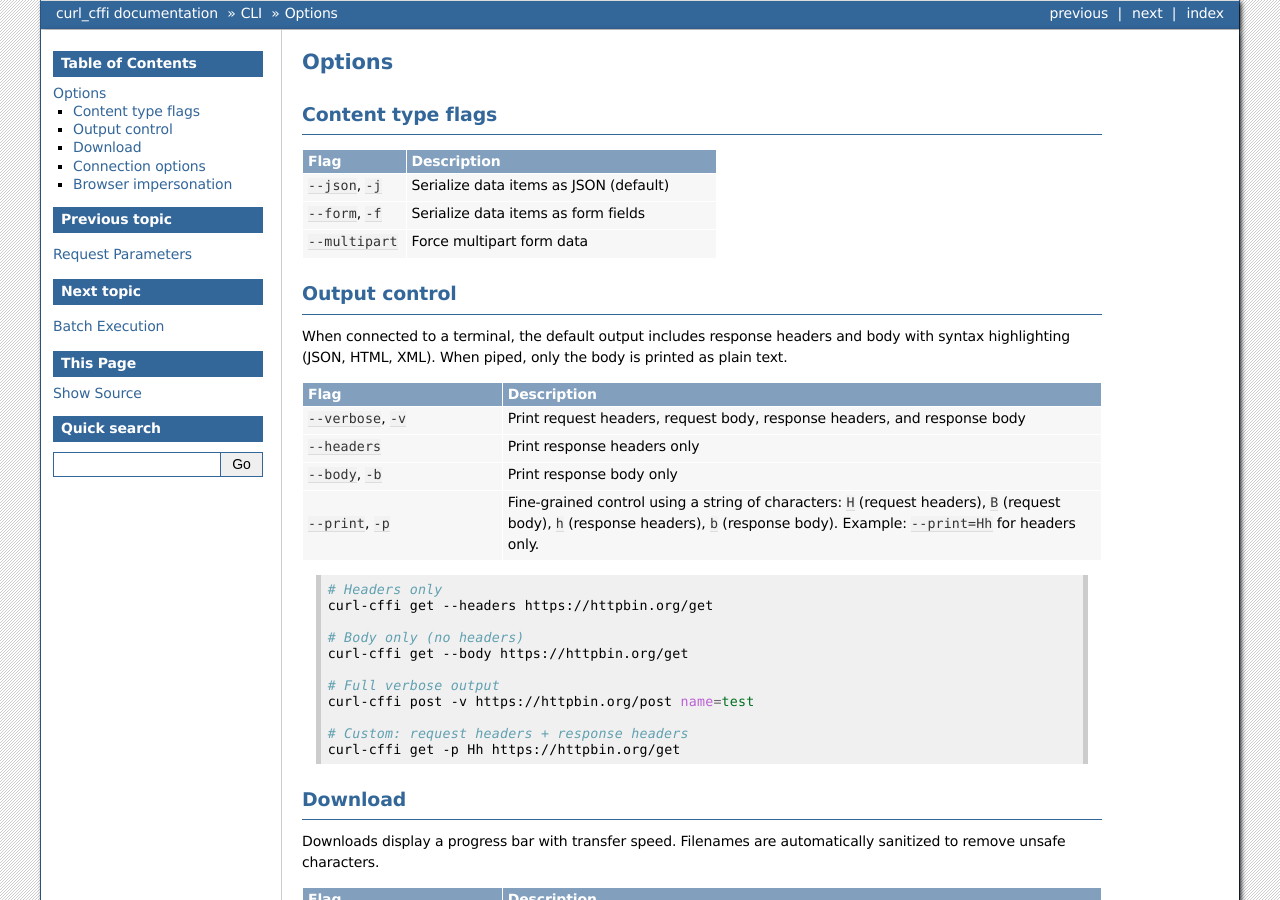
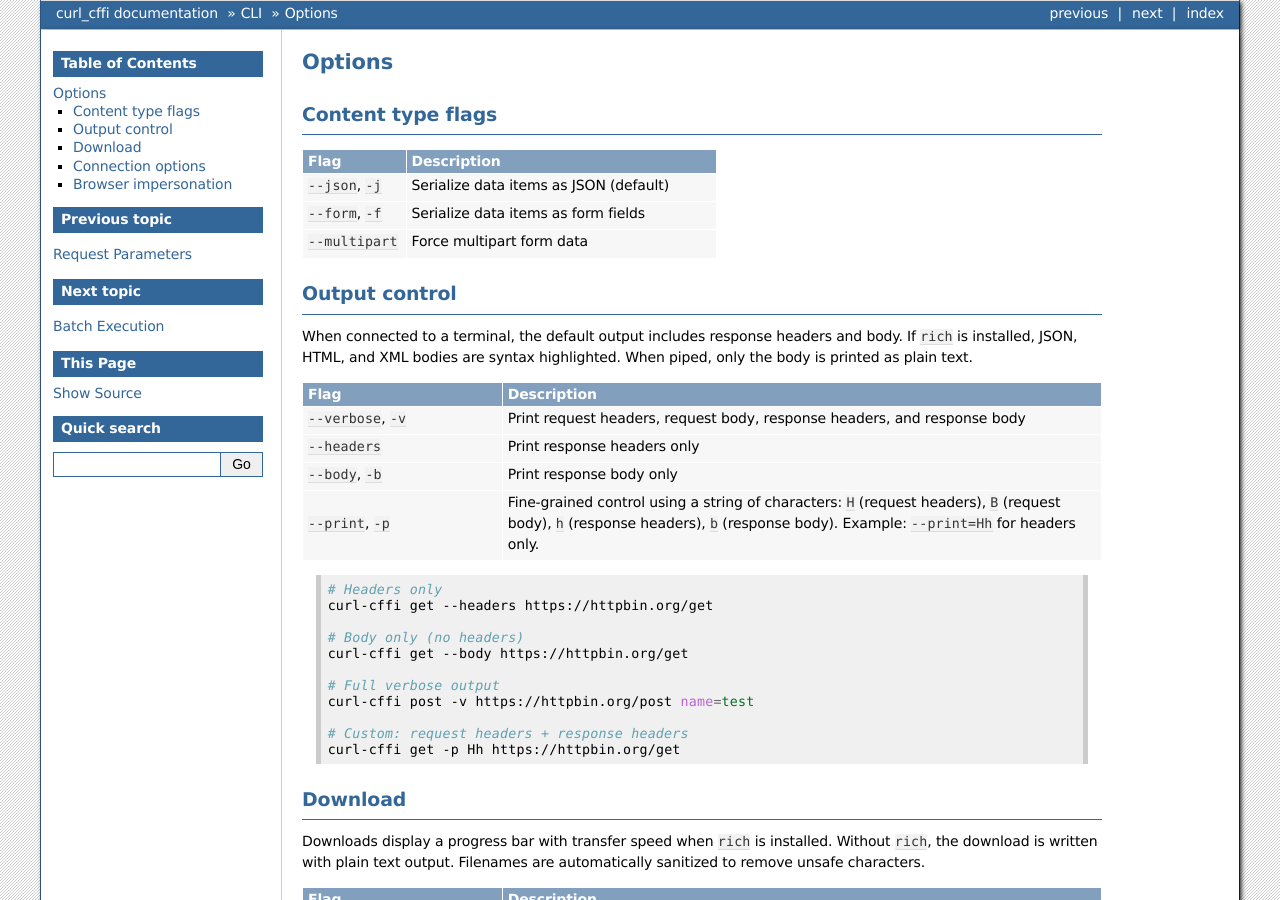
Before and after one commit to lexiforest/curl_cffi, a Sphinx documentation site: the page built from docs/cli/options.rst, in a window 1280 px wide and 900 px high. Built offline with Sphinx 7.4.7, drawn with Linux system fonts in a browser that asks for light colours.

Commit message:
Make rick optional (#740)

```diff
--- a/docs/cli/options.rst
+++ b/docs/cli/options.rst
@@ -21,8 +21,8 @@
 --------------
 
 When connected to a terminal, the default output includes response headers and
-body with syntax highlighting (JSON, HTML, XML). When piped, only the body is
-printed as plain text.
+body. If ``rich`` is installed, JSON, HTML, and XML bodies are syntax
+highlighted. When piped, only the body is printed as plain text.
 
 .. list-table::
    :widths: 25 75
@@ -59,7 +59,8 @@
 Download
 --------
 
-Downloads display a progress bar with transfer speed. Filenames are
+Downloads display a progress bar with transfer speed when ``rich`` is installed.
+Without ``rich``, the download is written with plain text output. Filenames are
 automatically sanitized to remove unsafe characters.
 
 .. list-table::
--- a/pyproject.toml
+++ b/pyproject.toml
@@ -5,7 +5,7 @@
 description = "libcurl ffi bindings for Python, with impersonation support."
 license = "MIT"
 license-files = ["LICENSE"]
-dependencies = ["cffi>=2.0.0", "certifi>=2024.2.2", "rich"]
+dependencies = ["cffi>=2.0.0", "certifi>=2024.2.2"]
 readme = "README.md"
 requires-python = ">=3.10"
 urls = { "repository" = "https://github.com/lexiforest/curl_cffi" }
@@ -24,6 +24,7 @@
 
 [project.optional-dependencies]
 extra = ["readability-lxml>=0.8.1", "markdownify>=1.1.0", "lxml_html_clean"]
+cli = ["rich"]
 dev = [
     "charset_normalizer>=3.3.2,<4.0",
     "coverage>=6.4.1,<7.0",
```
Also changed, not shown: README.md (+2 -1 lines), docs/cli/_index.rst (+7 -0 lines), 1 other file.
